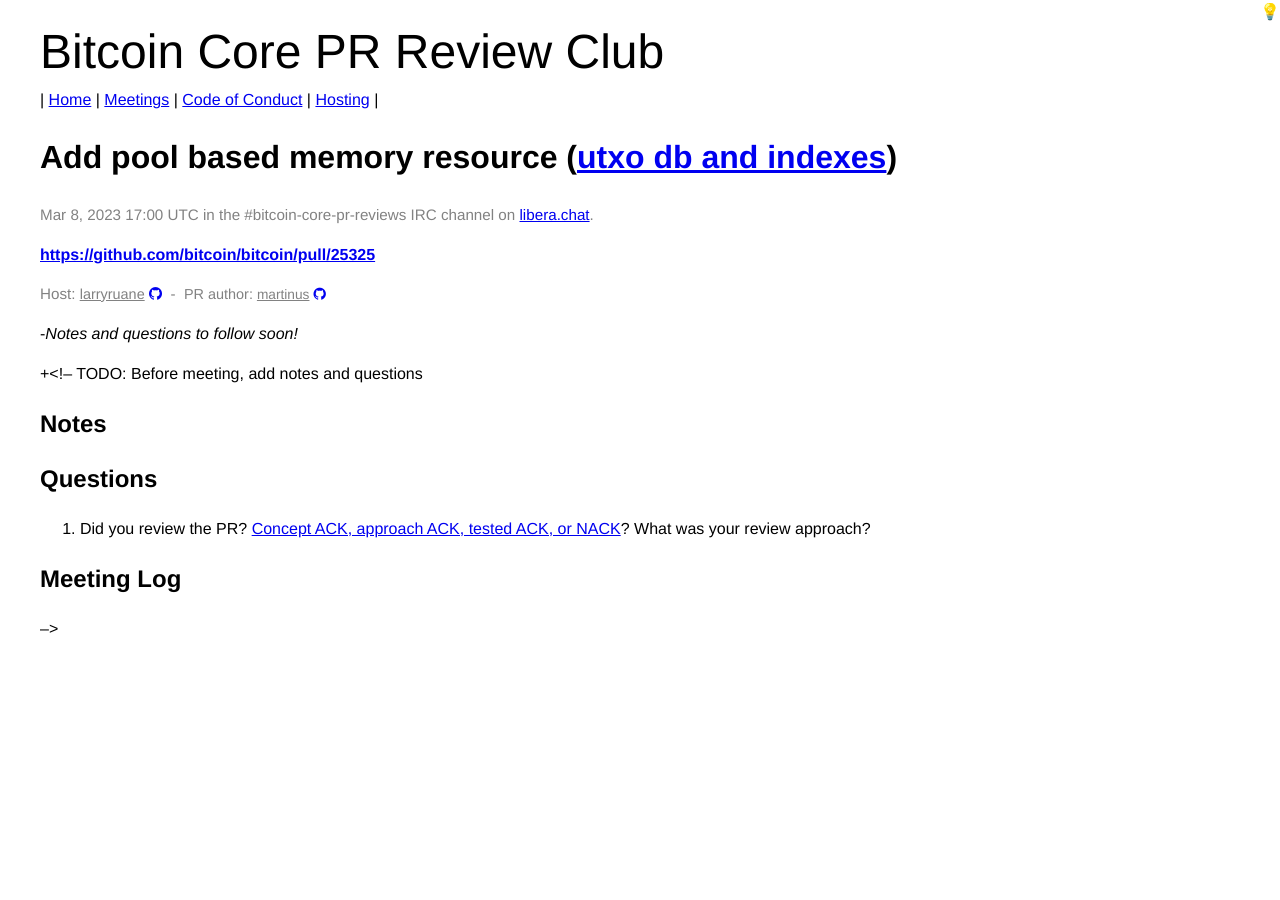
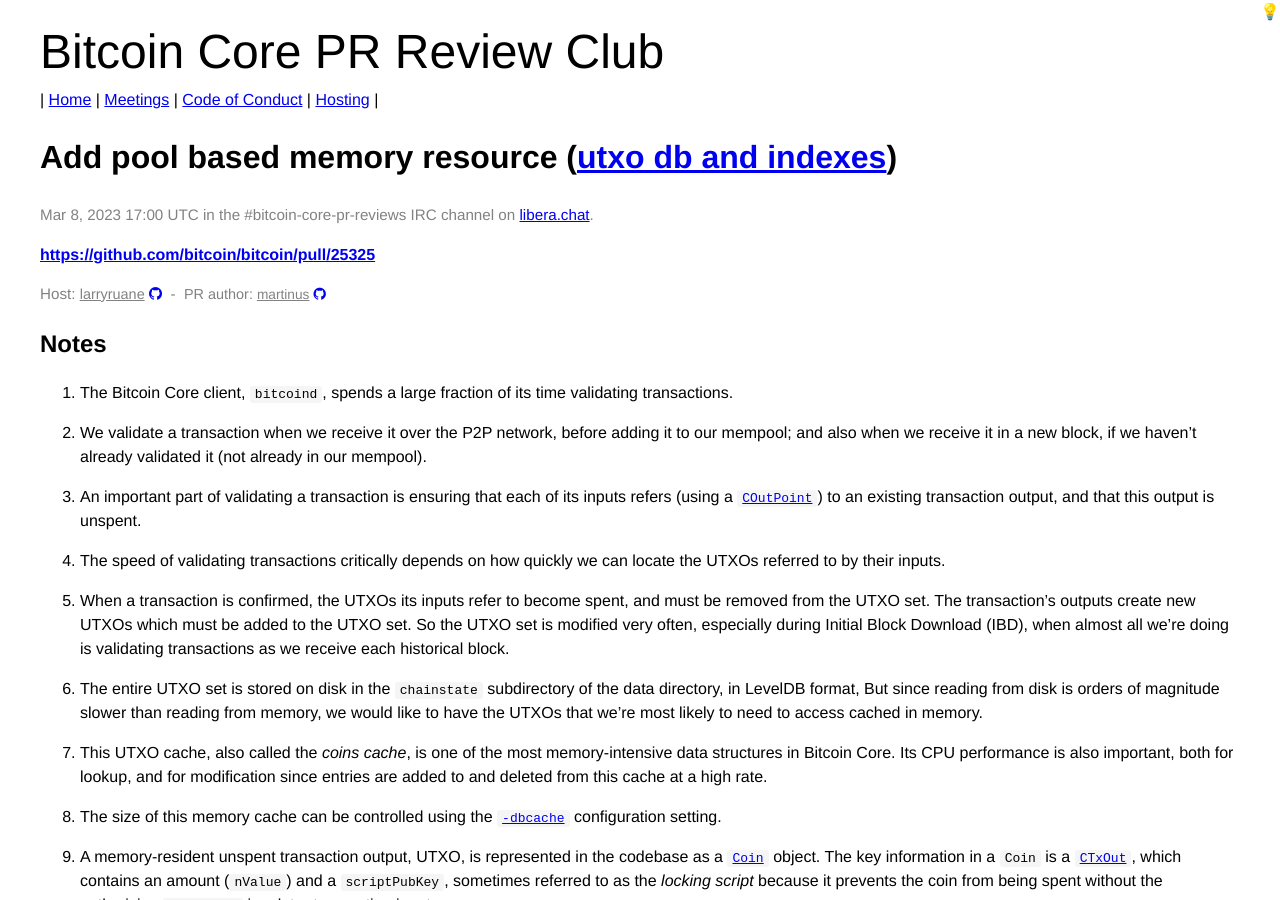
Before and after one commit to bitcoin-core-review-club/website, a Jekyll site: the page built from _posts/2023-03-08-#25325.md, in a window 1280 px wide and 900 px high. Built offline with Jekyll 4.4.1, drawn with Linux system fonts in a browser that asks for light colours; some of the changed text lies outside the part shown.

Commit message:
add notes and questions, n25325

```diff
--- a/_posts/2023-03-08-#25325.md
+++ b/_posts/2023-03-08-#25325.md
@@ -7,19 +7,111 @@
 components: ["utxo db and indexes"]
 host: larryruane
 status: upcoming
-commit:
+commit: d87cb99bb37637e26a9e00b9f7de4bc6f44cb79d
 ---
 
--_Notes and questions to follow soon!_
+## Notes
 
-+<!-- TODO: Before meeting, add notes and questions
-## Notes
+1. The Bitcoin Core client, `bitcoind`, spends a large fraction of its
+   time validating transactions.
+
+1. We validate a transaction when we receive it over the P2P network,
+   before adding it to our mempool; and also when we receive it in a new block,
+   if we haven't already validated it (not already in our mempool).
+
+1. An important part of validating a transaction is ensuring that
+   each of its inputs refers (using a
+   [`COutPoint`](https://github.com/bitcoin/bitcoin/blob/3b88c8502534f0dc94e0abcb04ffa80ba8bd7f01/src/primitives/transaction.h#L35))
+   to an existing transaction output, and that this output is unspent.
+
+1. The speed of validating transactions critically depends on how
+   quickly we can locate the UTXOs referred to by their inputs.
+
+1. When a transaction is confirmed, the UTXOs its inputs refer to become
+   spent, and must be removed from the UTXO set. The transaction's
+   outputs create new UTXOs which must be added to the UTXO set.
+   So the UTXO set is modified very often, especially during
+   Initial Block Download (IBD), when almost all we're doing
+   is validating transactions as we receive each historical block.
+
+1. The entire UTXO set is stored on
+   disk in the `chainstate` subdirectory of the data directory,
+   in LevelDB format, But since
+   reading from disk is orders of magnitude slower than reading from
+   memory, we would like to have the UTXOs that we're most likely
+   to need to access cached in memory.
+
+1. This UTXO cache, also called the _coins cache_, is one of the most
+    memory-intensive data structures in Bitcoin Core. Its CPU
+    performance is also important, both for lookup, and for
+    modification since entries are added to and deleted from
+    this cache at a high rate.
+
+1. The size of this memory cache can be controlled using the
+   [`-dbcache`](https://github.com/bitcoin/bitcoin/blob/2b465195e09a9cee2e712e5aa80eb95e89ec285c/doc/reduce-memory.md#in-memory-caches)
+   configuration setting.
+
+1. A memory-resident unspent transaction output, UTXO, is represented in
+   the codebase as a
+   [`Coin`](https://github.com/bitcoin/bitcoin/blob/3b88c8502534f0dc94e0abcb04ffa80ba8bd7f01/src/coins.h#L30) object.
+   The key information in a `Coin` is a
+   [`CTxOut`](https://github.com/bitcoin/bitcoin/blob/3b88c8502534f0dc94e0abcb04ffa80ba8bd7f01/src/primitives/transaction.h#L157),
+   which contains an amount (`nValue`) and a `scriptPubKey`, sometimes referred
+   to as the _locking script_ because it prevents the coin from being
+   spent without the authorizing `scriptSig` in a later transaction input.
+
+1. For inclusion in the coins cache, each `Coin` is wrapped within
+   a `CCoinsCacheEntry`(https://github.com/bitcoin/bitcoin/blob/8126551d54ffd290ed5767248be4b3d19243787b/src/coins.h#L103)
+
+1. The coins cache itself, containing the individual `CCoinsCacheEntry`
+   items, is implemented as a `std::unordered_map` container with the alias name
+   [`CCoinsMap`](https://github.com/bitcoin/bitcoin/blob/8126551d54ffd290ed5767248be4b3d19243787b/src/coins.h#L134).
+   This map is part of the
+   [`CCoinsViewCache`](https://github.com/bitcoin/bitcoin/blob/8126551d54ffd290ed5767248be4b3d19243787b/src/coins.h#L223)
+   class.
+
+1. To summarize, we'd like this `CCoinsMap` (unordered map) to have the
+   minimum memory requirement and the highest possible performance.
+   Reducing its memory requirement means that it can store more entries
+   (UTXOs) within a given amount of physical memory, which increases the
+   cache hit rate.
 
 ## Questions
 
 1. Did you review the PR? [Concept ACK, approach ACK, tested ACK, or NACK](https://github.com/bitcoin/bitcoin/blob/master/CONTRIBUTING.md#peer-review)?
 What was your review approach?
 
+1. At a high level, what is the goal of this PR?
+
+1. Why is
+   [`CCoinsMap`](https://github.com/bitcoin/bitcoin/blob/8126551d54ffd290ed5767248be4b3d19243787b/src/coins.h#L134).
+   implemented as an `std::unordered_map` used instead of a `std::map`?
+   What are the advantages of each?
+
+1. How does the PR change the implementation of
+   [`CCoinsMap`](https://github.com/bitcoin-core-review-club/bitcoin/commit/d87cb99bb37637e26a9e00b9f7de4bc6f44cb79d#diff-095ce1081a930998a10b37358fae5499ac47f8cb6f25f5df5d88e920a54e0341L134)?
+
+1. Regarding [`class PoolResource`](https://github.com/bitcoin-core-review-club/bitcoin/commit/45508ec799a1206fc43f83a40ac7db975360ed29#diff-95c977c931cf8ed9a073043116ea5d223f6943eed5755c977e9171f7e801e3b2R70)
+  - What does the `final` keyword do? Why is it needed here?
+  - What does `static_assert` do? Why is it used here instead of a regular assert?
+  - What does the expression `(ALIGN_BYTES & (ALIGN_BYTES - 1)) == 0` do?
+  - Why is this class templated by `MAX_BLOCK_SIZE_BYTES` and `ALIGN_BYTES`,
+  - Why do some methods specify the `[[nodiscard]]` attribute?
+
+1. The [`PoolResource`](https://github.com/bitcoin-core-review-club/bitcoin/commit/45508ec799a1206fc43f83a40ac7db975360ed29#diff-95c977c931cf8ed9a073043116ea5d223f6943eed5755c977e9171f7e801e3b2R177)
+   takes one argument, `chunk_size_bytes`. What does this argument do, and
+   what are the tradeoffs when deciding on this value?
+
+1. Why is this allocator faster (for the coins cache) than the standard allocator?
+
+1. Why does this allocator use less memory (for the coins cache) than the standard allocator?
+
+1. Can you think of a usage pattern (perhaps outside of the coins cache) that might
+   cause this allocator to use more memory than the standard allocator?
+
+1. Are there other data structures that can take advantage of this new allocator?
+
++<!--TODO logs after meeting
 ## Meeting Log
 
 {% irc %}
```
